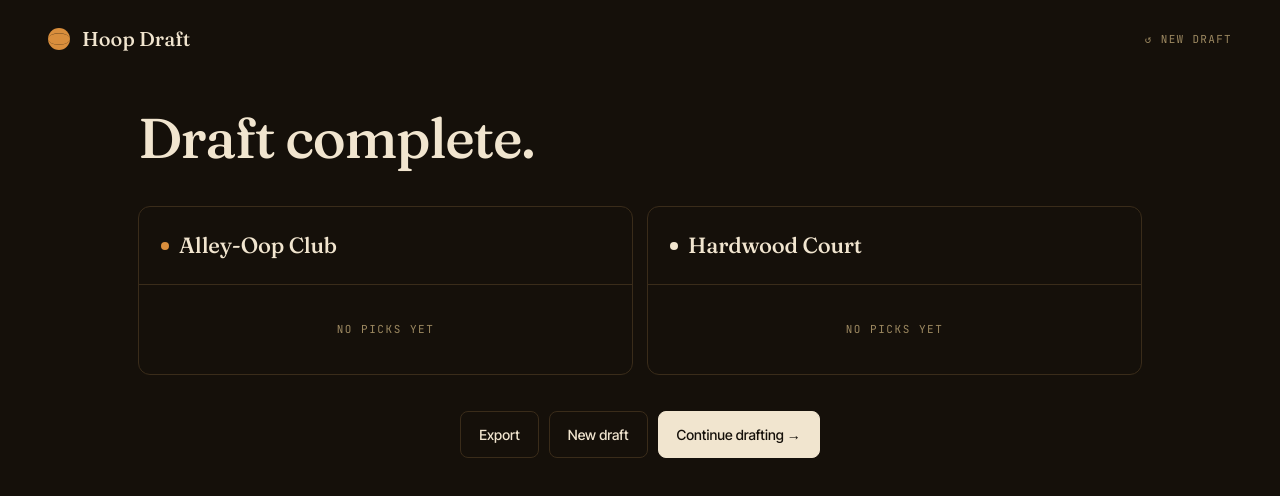
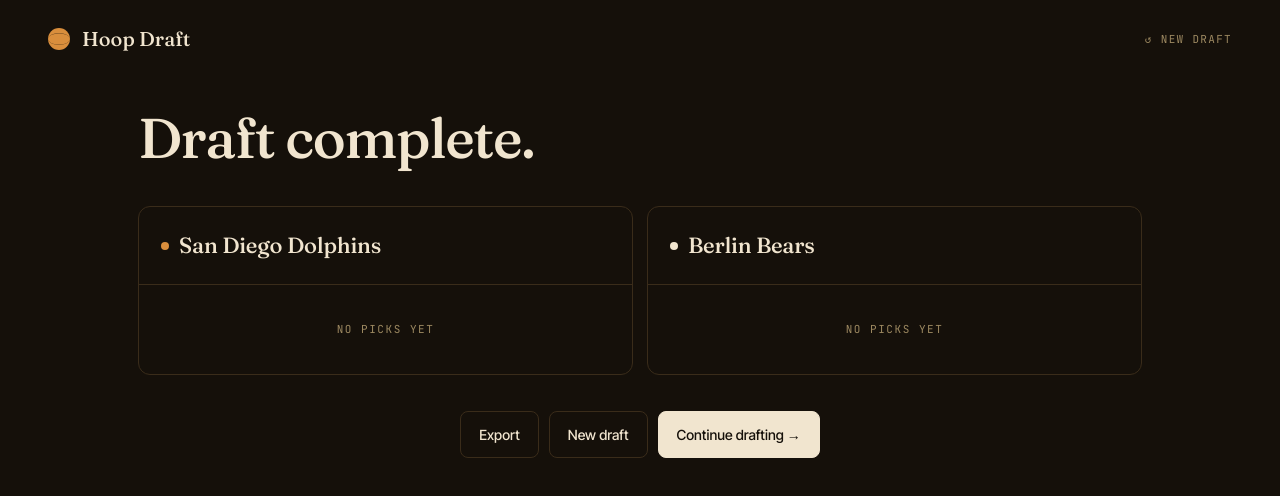
Before and after one commit to F1nal04/hoop-drft, a Next.js app: page /results in a window 1280 px wide. Shown: the top 496 px of the page. Built offline with nearby package versions, Linux system fonts and the light colour scheme.

Commit message:
Drop legacy default names from fallbacks

```diff
--- a/app/results/page.tsx
+++ b/app/results/page.tsx
@@ -5,6 +5,7 @@ import { useRouter } from "next/navigation"
 import { useEffect, useState } from "react"
 import { POSITIONS } from "@/lib/hd-data"
 import { addExclusions } from "@/lib/hd-exclusions"
+import { DEFAULT_TEAM_NAMES } from "@/lib/hd-names"
 import { type DraftResult, type TeamResult, readResult } from "@/lib/hd-results"
 
 const FALLBACK: DraftResult = {
@@ -12,8 +13,8 @@ const FALLBACK: DraftResult = {
   budget: 100,
   rosterMax: 5,
   teams: [
-    { name: "Alley-Oop Club", picks: [], spent: 0 },
-    { name: "Hardwood Court", picks: [], spent: 0 },
+    { name: DEFAULT_TEAM_NAMES[0], picks: [], spent: 0 },
+    { name: DEFAULT_TEAM_NAMES[1], picks: [], spent: 0 },
   ],
   completedAt: 0,
 }
```
Also changed, not shown: 1 other file (tests, documents, lock files or other folders).
